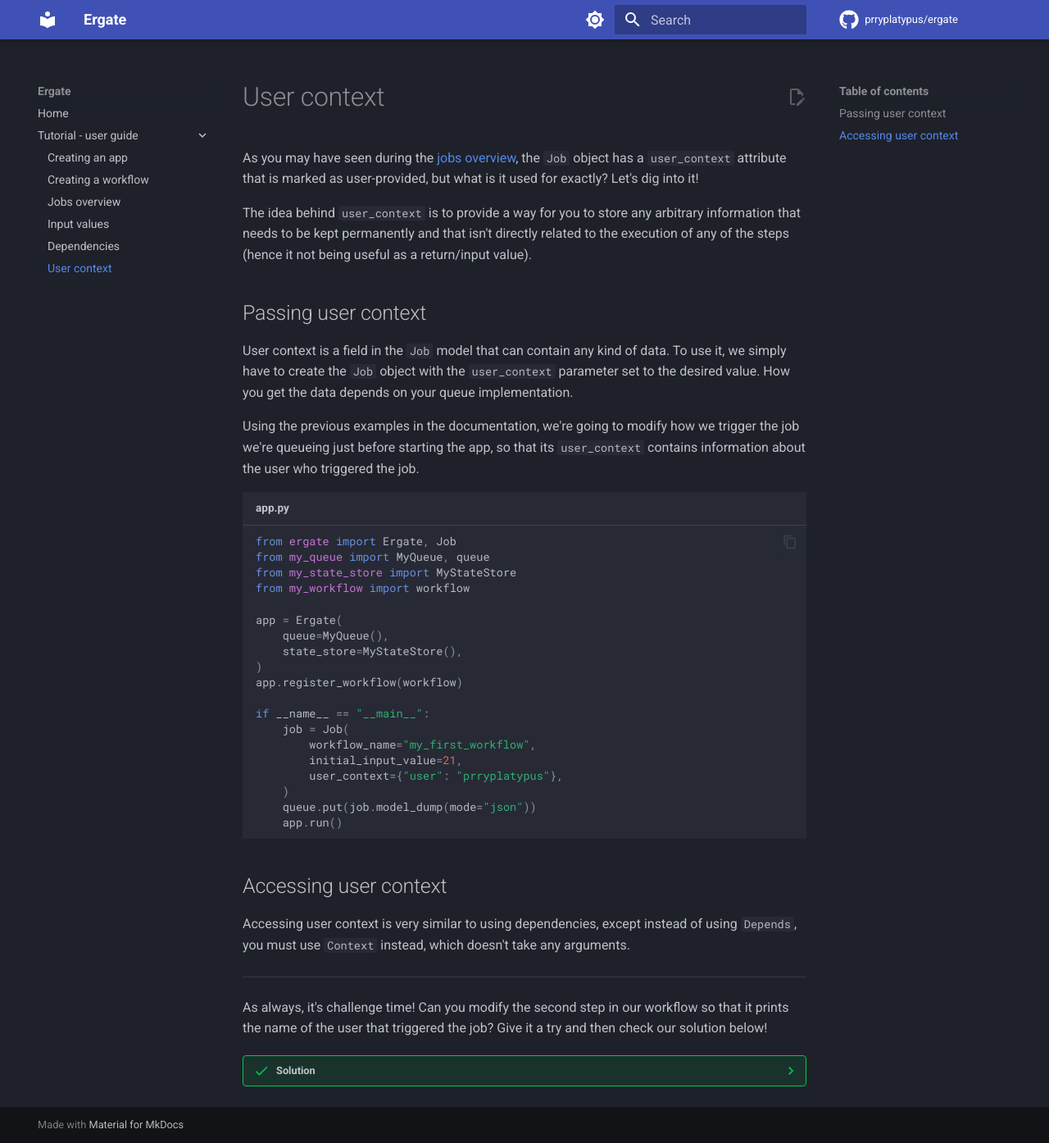
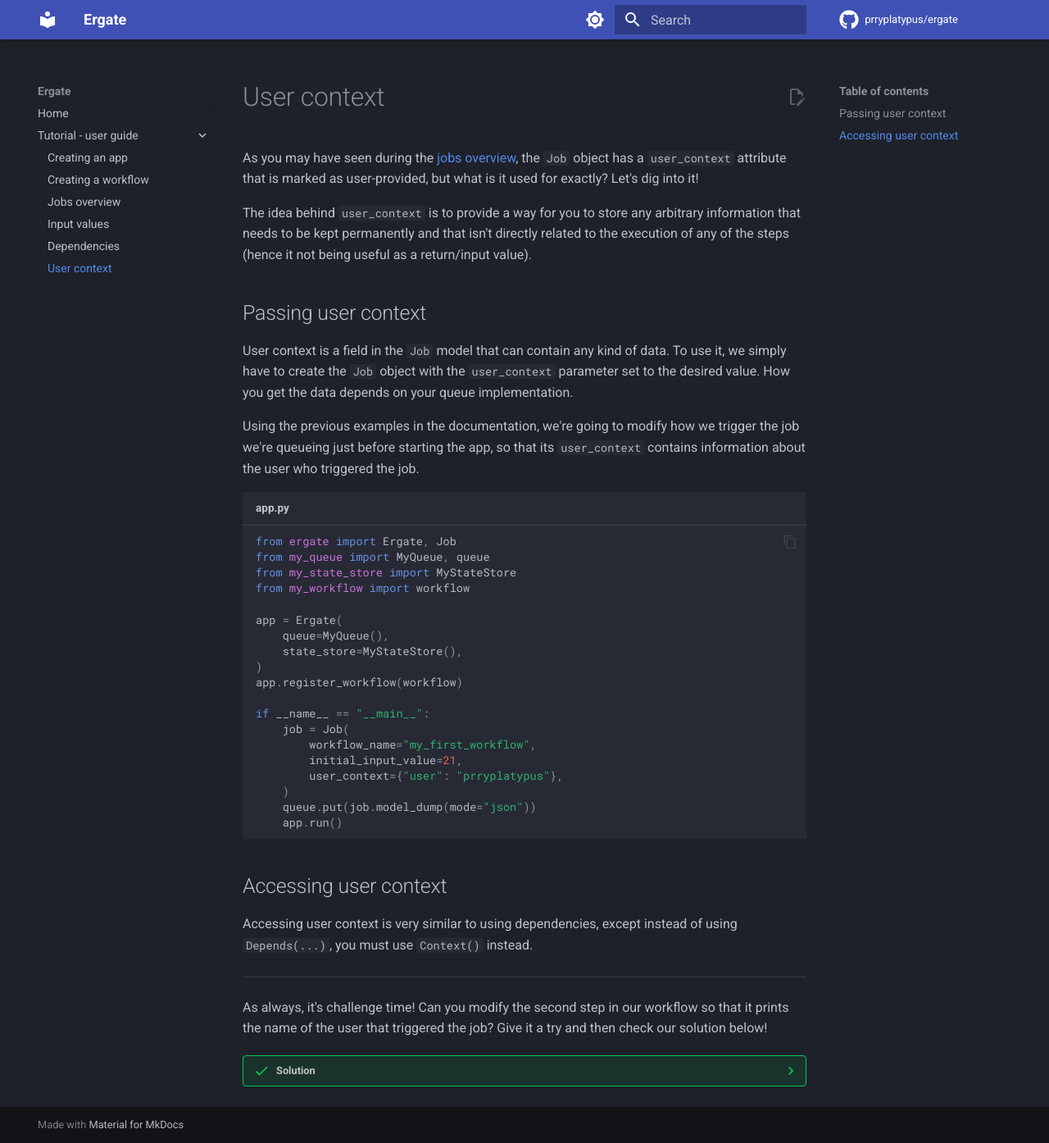
Before and after one commit to prryplatypus/ergate, an MkDocs documentation site: the page built from docs/docs/basics/user-context.md, in a window 1280 px wide and 1394 px high. Shown: the whole window at 82% size. Built offline with MkDocs 1.6.1 and Material for MkDocs 9.7.7, drawn with Linux system fonts in a browser that asks for light colours; comment, search, counter and statistics services are not loaded.

Commit message:
Update user_context

```diff
--- a/docs/docs/basics/user-context.md
+++ b/docs/docs/basics/user-context.md
@@ -36,7 +36,7 @@ if __name__ == "__main__":
 
 ## Accessing user context
 
-Accessing user context is very similar to using dependencies, except instead of using `Depends`, you must use `Context` instead, which doesn't take any arguments.
+Accessing user context is very similar to using dependencies, except instead of using `Depends(...)`, you must use `Context()` instead.
 
 ---
 
```
